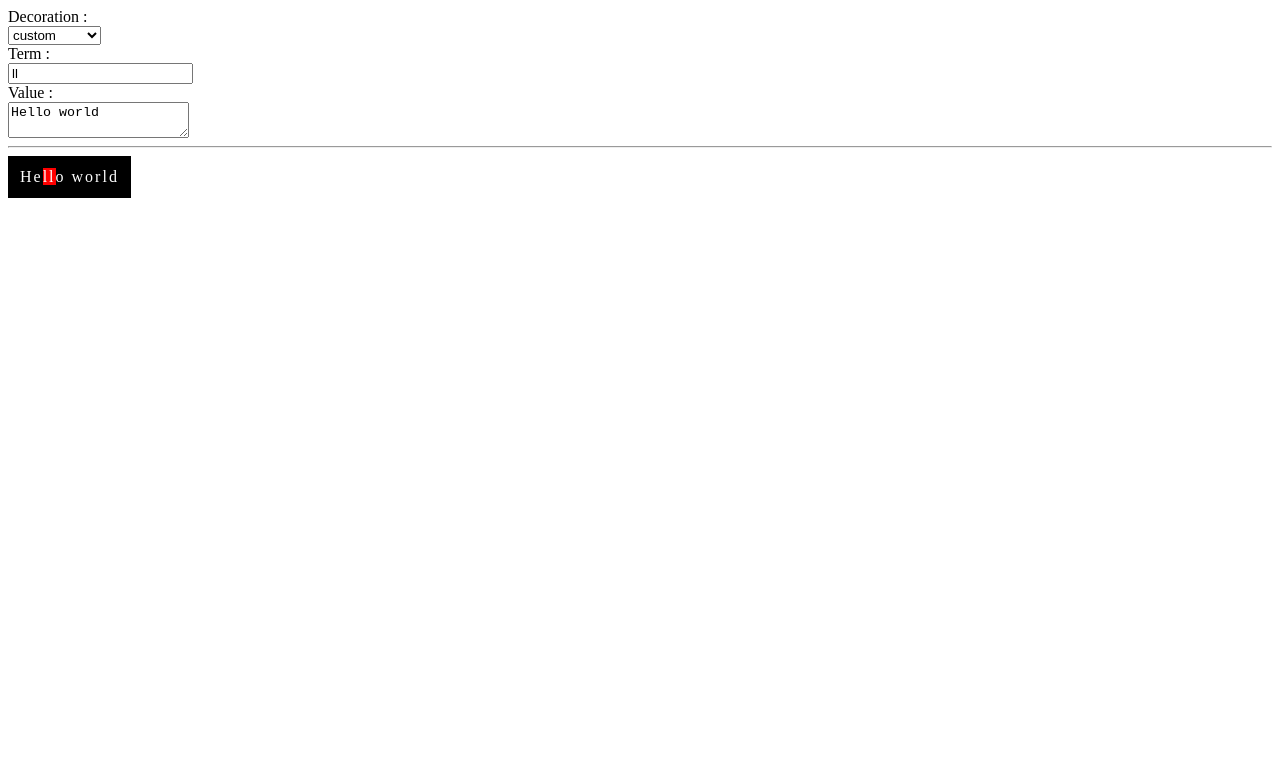
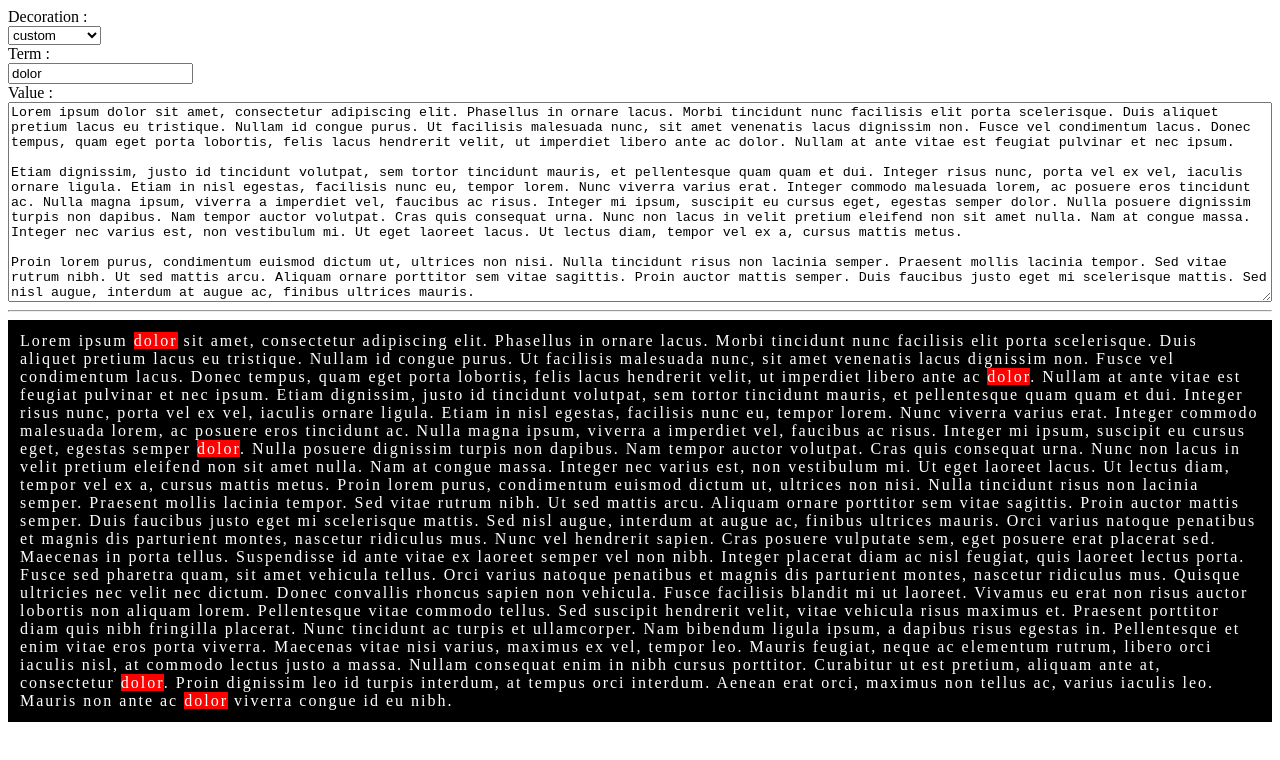
Before and after one commit to angelfraga/angular-highlight, an Angular app: page / in a window 1280 px wide. Shown: the top 760 px of the page. Built offline with nearby package versions, Linux system fonts and the light colour scheme.

Commit message:
Add a better example

```diff
--- a/src/app/app.component.css
+++ b/src/app/app.component.css
@@ -1,3 +1,9 @@
+textarea {
+  width: 100%;
+  min-height: 200px;
+  resize: vertical;
+}
+
 ::ng-deep .custom {
   letter-spacing: 2px;
   background: black;
--- a/src/app/app.component.ts
+++ b/src/app/app.component.ts
@@ -99,7 +99,15 @@ export class HighlightComponent {
   styleUrls: [ './app.component.css' ]
 })
 export class AppComponent  {
-  value = 'Hello world';
-  term = 'll';
+  value = `Lorem ipsum dolor sit amet, consectetur adipiscing elit. Phasellus in ornare lacus. Morbi tincidunt nunc facilisis elit porta scelerisque. Duis aliquet pretium lacus eu tristique. Nullam id congue purus. Ut facilisis malesuada nunc, sit amet venenatis lacus dignissim non. Fusce vel condimentum lacus. Donec tempus, quam eget porta lobortis, felis lacus hendrerit velit, ut imperdiet libero ante ac dolor. Nullam at ante vitae est feugiat pulvinar et nec ipsum.
+
+Etiam dignissim, justo id tincidunt volutpat, sem tortor tincidunt mauris, et pellentesque quam quam et dui. Integer risus nunc, porta vel ex vel, iaculis ornare ligula. Etiam in nisl egestas, facilisis nunc eu, tempor lorem. Nunc viverra varius erat. Integer commodo malesuada lorem, ac posuere eros tincidunt ac. Nulla magna ipsum, viverra a imperdiet vel, faucibus ac risus. Integer mi ipsum, suscipit eu cursus eget, egestas semper dolor. Nulla posuere dignissim turpis non dapibus. Nam tempor auctor volutpat. Cras quis consequat urna. Nunc non lacus in velit pretium eleifend non sit amet nulla. Nam at congue massa. Integer nec varius est, non vestibulum mi. Ut eget laoreet lacus. Ut lectus diam, tempor vel ex a, cursus mattis metus.
+
+Proin lorem purus, condimentum euismod dictum ut, ultrices non nisi. Nulla tincidunt risus non lacinia semper. Praesent mollis lacinia tempor. Sed vitae rutrum nibh. Ut sed mattis arcu. Aliquam ornare porttitor sem vitae sagittis. Proin auctor mattis semper. Duis faucibus justo eget mi scelerisque mattis. Sed nisl augue, interdum at augue ac, finibus ultrices mauris.
+
+Orci varius natoque penatibus et magnis dis parturient montes, nascetur ridiculus mus. Nunc vel hendrerit sapien. Cras posuere vulputate sem, eget posuere erat placerat sed. Maecenas in porta tellus. Suspendisse id ante vitae ex laoreet semper vel non nibh. Integer placerat diam ac nisl feugiat, quis laoreet lectus porta. Fusce sed pharetra quam, sit amet vehicula tellus. Orci varius natoque penatibus et magnis dis parturient montes, nascetur ridiculus mus. Quisque ultricies nec velit nec dictum. Donec convallis rhoncus sapien non vehicula. Fusce facilisis blandit mi ut laoreet. Vivamus eu erat non risus auctor lobortis non aliquam lorem. Pellentesque vitae commodo tellus. Sed suscipit hendrerit velit, vitae vehicula risus maximus et. Praesent porttitor diam quis nibh fringilla placerat. Nunc tincidunt ac turpis et ullamcorper.
+
+Nam bibendum ligula ipsum, a dapibus risus egestas in. Pellentesque et enim vitae eros porta viverra. Maecenas vitae nisi varius, maximus ex vel, tempor leo. Mauris feugiat, neque ac elementum rutrum, libero orci iaculis nisl, at commodo lectus justo a massa. Nullam consequat enim in nibh cursus porttitor. Curabitur ut est pretium, aliquam ante at, consectetur dolor. Proin dignissim leo id turpis interdum, at tempus orci interdum. Aenean erat orci, maximus non tellus ac, varius iaculis leo. Mauris non ante ac dolor viverra congue id eu nibh.`;
+  term = 'dolor';
   decoration = 'custom';
 }
```
